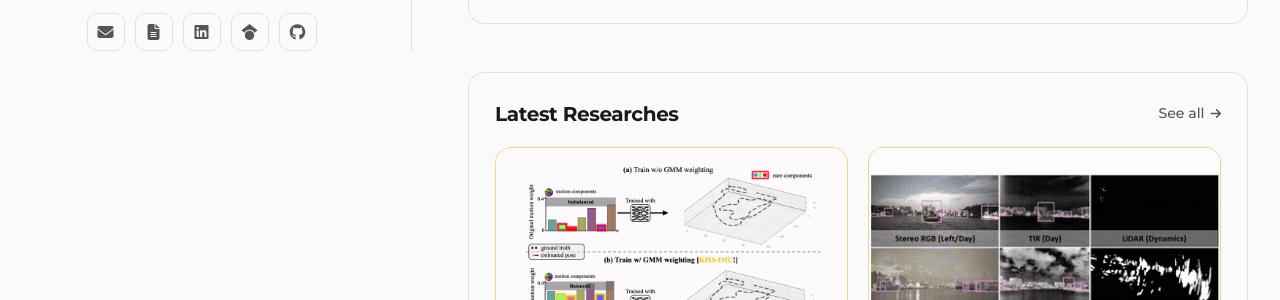
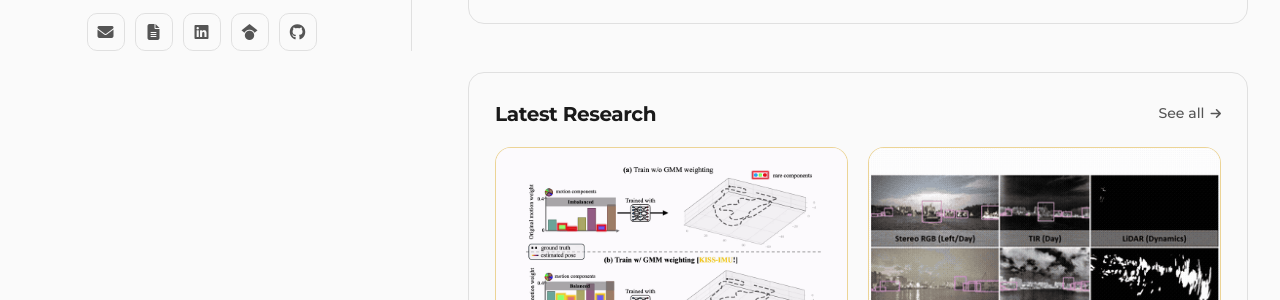
Before and after one commit to jivvon1/jivvon1.github.io, a Jekyll site: the page built from index.html, in a window 1280 px wide and 1398 px high. Shown: the part 722-1022 px from the top of the window. Built offline with Jekyll 4.4.1, drawn with Linux system fonts in a browser that asks for light colours.

Commit message:
Update index.html

```diff
--- a/index.html
+++ b/index.html
@@ -88,7 +88,7 @@ title: Jiwon Choi
 
       <div class="home-section is-latest">
         <div class="home-section-header">
-          <h2 class="panel-title">Latest Researches</h2>
+          <h2 class="panel-title">Latest Research</h2>
           <button class="see-more" data-goto="research">See all <i class="fas fa-arrow-right"></i></button>
         </div>
         <div class="research-thumb-grid">
```
